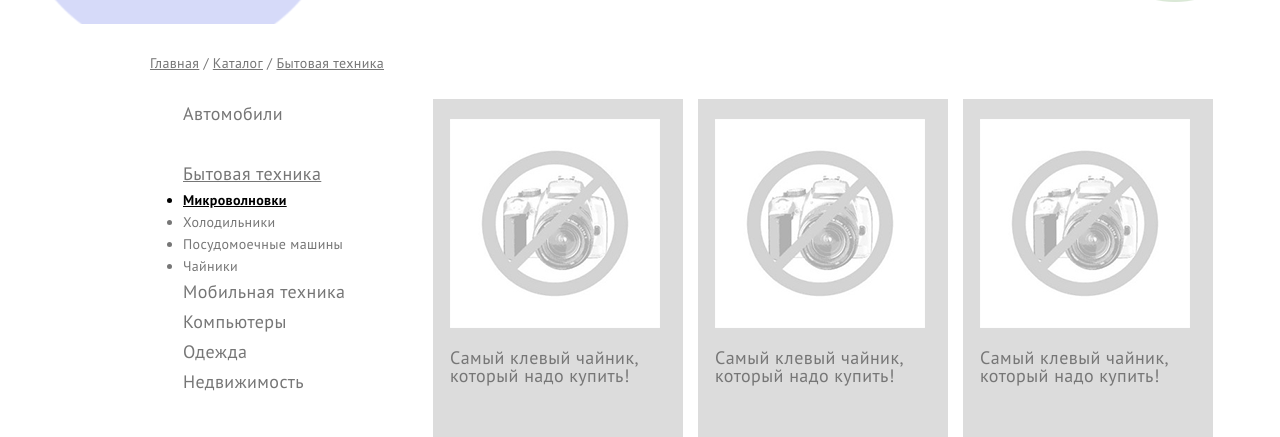
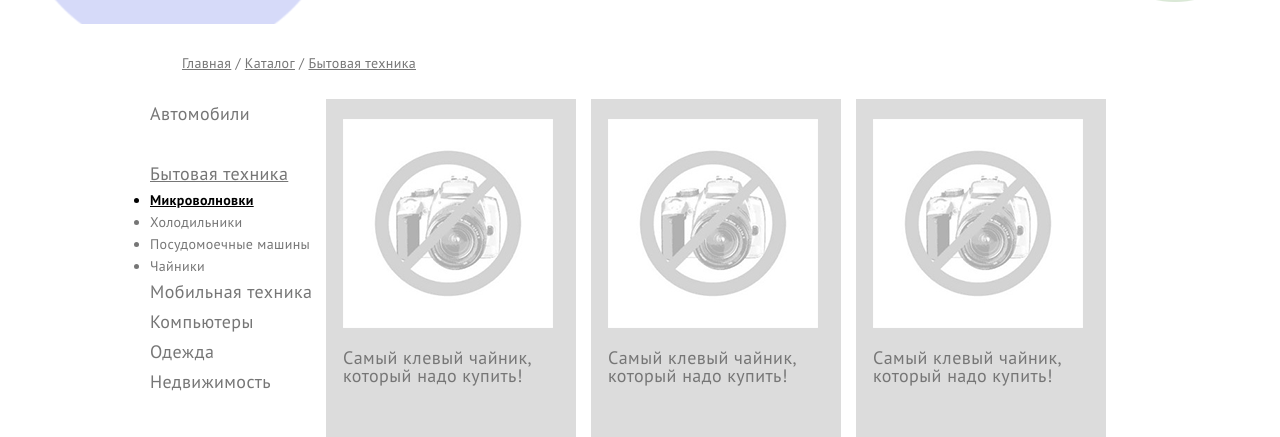
Before and after one commit to YaroslavRom/Third_Project, a plain HTML site: page index.html in a window 1280 px wide. Shown: the part 1112-1549 px from the top of the page. Drawn offline with Linux system fonts and the light colour scheme.

Commit message:
done 4 today

```diff
--- a/css/style.css
+++ b/css/style.css
@@ -223,7 +223,7 @@ margin-bottom: 30px;
 
 
     margin: 0 auto;
-    padding-right: 746px;
+    padding-right: 682px;
     margin-bottom: 27px;
 
 }
@@ -248,7 +248,8 @@ margin-bottom: 30px;
     display: flex;
     justify-content: flex-start;
     flex-direction: column;
-    margin-right: 22px;
+    width: 176px;
+    margin-left: 0;
 }
 
 .x-container{
@@ -270,6 +271,7 @@ margin-bottom: 30px;
     justify-content: center;
     flex-direction: column;
     align-items: center;
+    margin-right: 20px  ;
 }
 .X-logo{
     width: 97px;
@@ -278,9 +280,7 @@ margin-bottom: 30px;
 .mid-block{
     width: 176px;
     height: auto;
-    padding-left: 33px;
-    padding-right: 52px;
-    margin-bottom: 71px;
+    margin-bottom: 58px;
 
 
 
```
